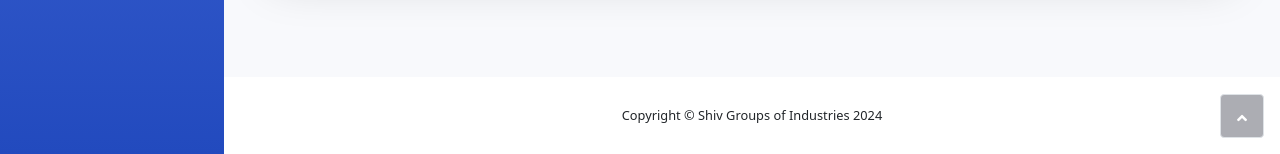
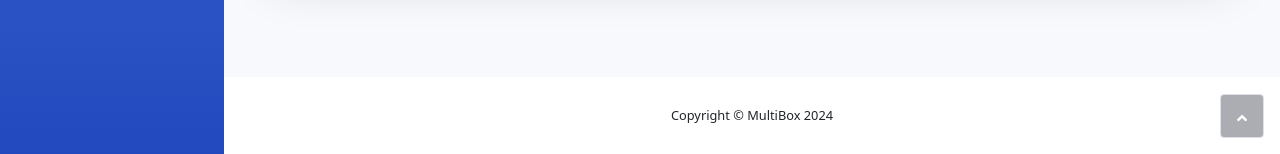
Before and after one commit to JANMAY007/MultiBox, a Django app: page /contact_support/ in a window 1280 px wide. Shown: the part 646-800 px from the top of the page. Run offline with Django 5.2, Linux system fonts and the light colour scheme; the visitor is signed in with stand-in values (Sample User, id 1); data that the repository does not hold is empty; some libraries are stand-ins or nearby versions.

Commit message:
Updated Copyright

```diff
--- a/templates/base.html
+++ b/templates/base.html
@@ -299,7 +299,7 @@
         </div>
         <footer class="bg-white sticky-footer">
             <div class="container my-auto">
-                <div class="text-center my-auto copyright"><span>Copyright © Shiv Groups of Industries 2024</span></div>
+                <div class="text-center my-auto copyright"><span>Copyright © MultiBox 2024</span></div>
             </div>
         </footer>
     </div>
```
